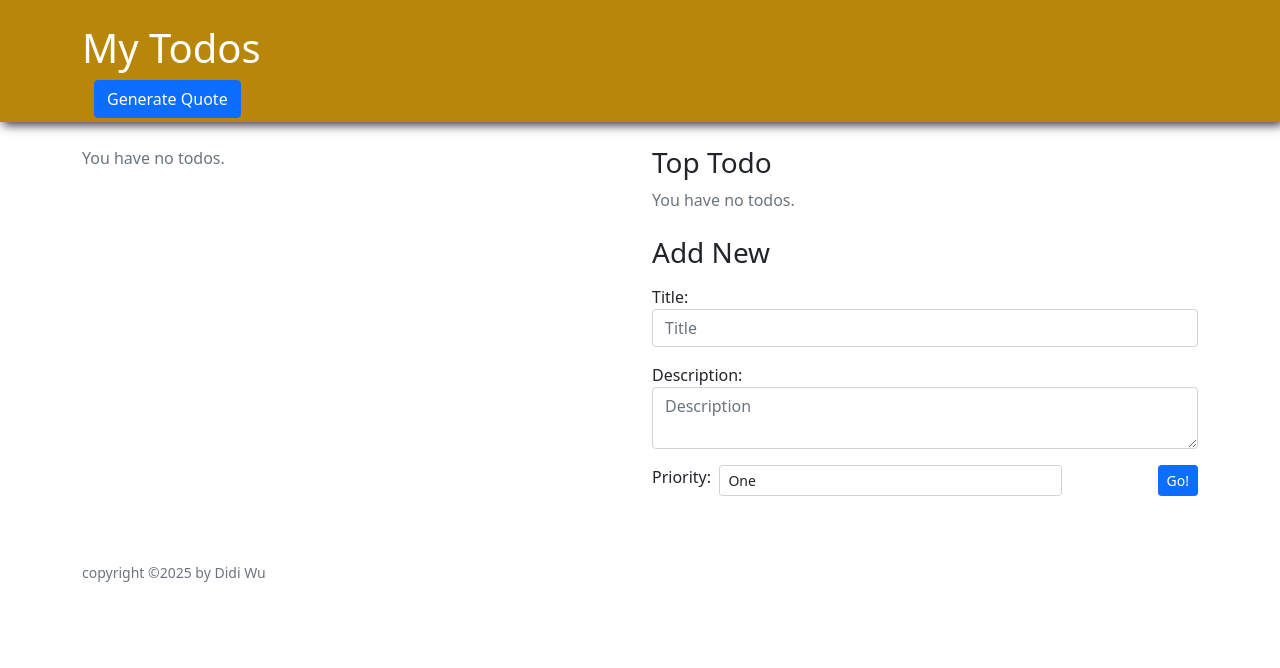
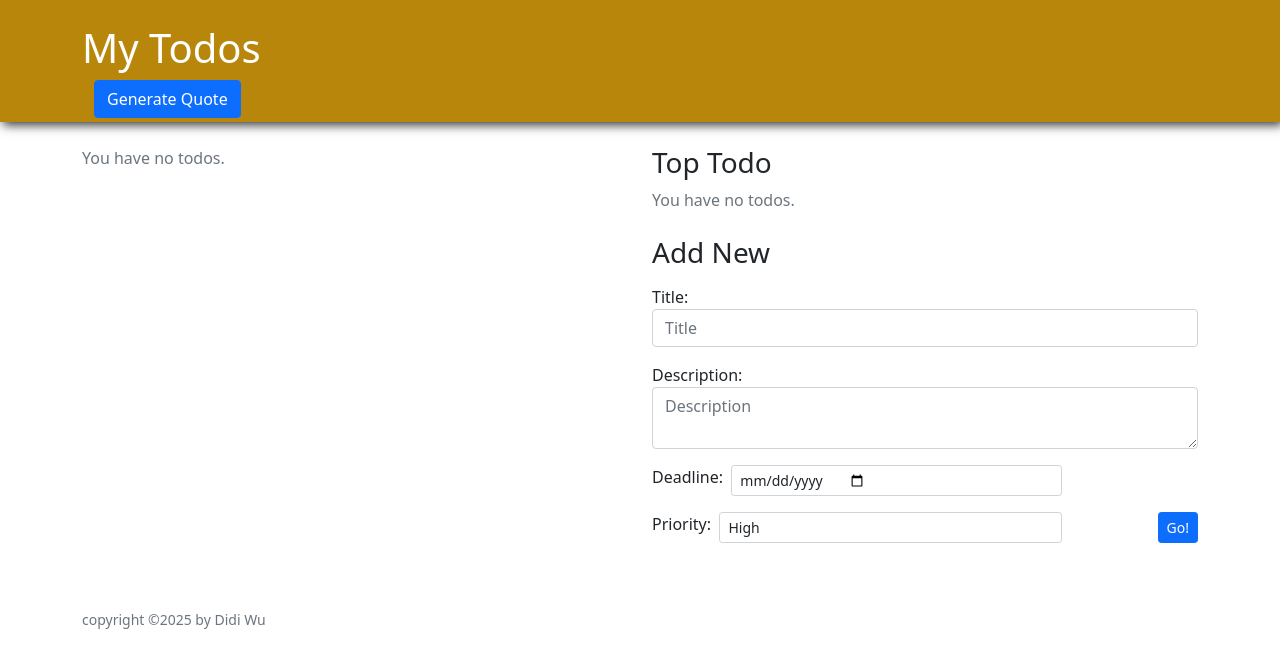
Before and after one commit to Didi-T-Wu/Todo-List, a React (Create React App) app: page / in a window 1280 px wide. Shown: the top 668 px of the page. Built offline with nearby package versions, Linux system fonts and the light colour scheme; the HTML template or start-up script is replaced by a standard one.

Commit message:
Add deadline to  formData, min of deadlne is today, all used ISO format

```diff
--- a/src/TodoForm.js
+++ b/src/TodoForm.js
@@ -12,13 +12,14 @@ import React, { useState } from "react";
  * { TodoApp, EditableTodo } -> TodoForm
  */
 
-
+// TODO: add deadlines
 function TodoForm({ onSubmit, todo }) {
 
   const initialFormData = {
     title: todo? todo.title : "",
     description: todo? todo.description : "",
-    priority: todo? todo.priority : 1
+    priority: todo? todo.priority : 1,
+    deadline: todo? todo.deadline : "",
   };
 
   const [formData, setFormData] = useState(initialFormData);
@@ -38,6 +39,11 @@ function TodoForm({ onSubmit, todo }) {
     onSubmit(formData);
     setFormData(initialFormData);
 
+  }
+
+  function localeDateToISO(dateString) {
+    const date = new Date(dateString);
+    return date.toISOString().slice(0, 10);
   }
 
   return (
@@ -67,6 +73,21 @@ function TodoForm({ onSubmit, todo }) {
           aria-label="Description"
         />
       </div>
+      <div className=" mb-3 w-75 d-flex justify-content-between">
+          <label htmlFor='newTodo-deadline'
+            className="d-inline-flex">Deadline:&nbsp;&nbsp;
+          </label>
+          <input id='newTodo-deadline'
+            name="deadline"
+            type="date"
+            aria-label="Deadline"
+            placeholder="Deadline"
+            value={formData.deadline}
+            min={localeDateToISO(new Date().toLocaleDateString())}
+            onChange={handleChange}
+            className="form-control form-control-sm d-inline-flex"
+          />
+        </div>
       <div className="mb-3 d-flex justify-content-between">
         <div className="w-75 d-flex justify-content-between">
           <label htmlFor='newTodo-priority'
@@ -78,9 +99,9 @@ function TodoForm({ onSubmit, todo }) {
             onChange={handleChange}
             className="form-control form-control-sm d-inline-flex"
           >
-            <option value={1}>One</option>
-            <option value={2}>Two</option>
-            <option value={3}>Three</option>
+            <option value={1}>High</option>
+            <option value={2}>Medium</option>
+            <option value={3}>Low</option>
           </select>
         </div>
         <button className='btn-primary rig btn btn-sm NewTodoForm-addBtn'>
```
